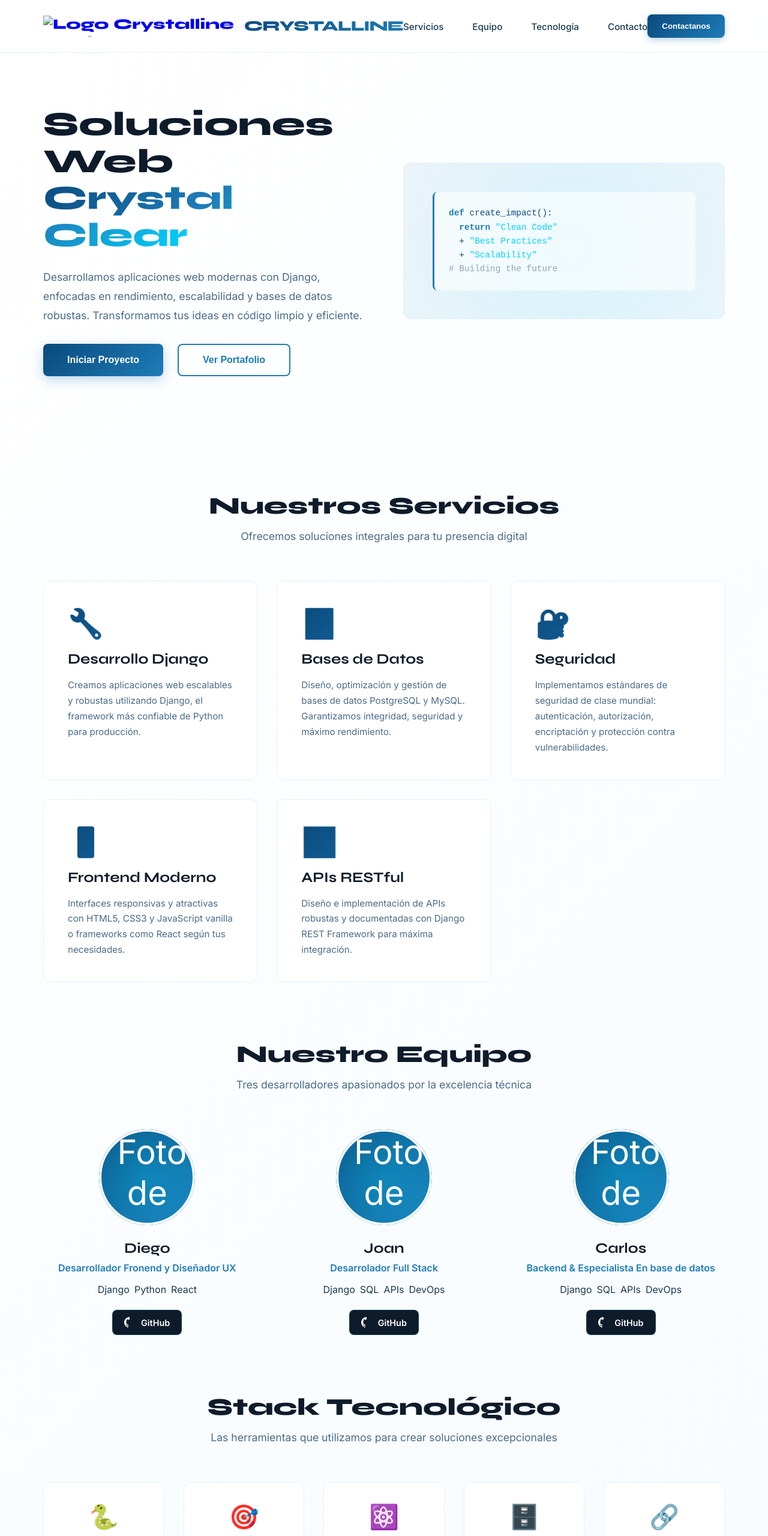
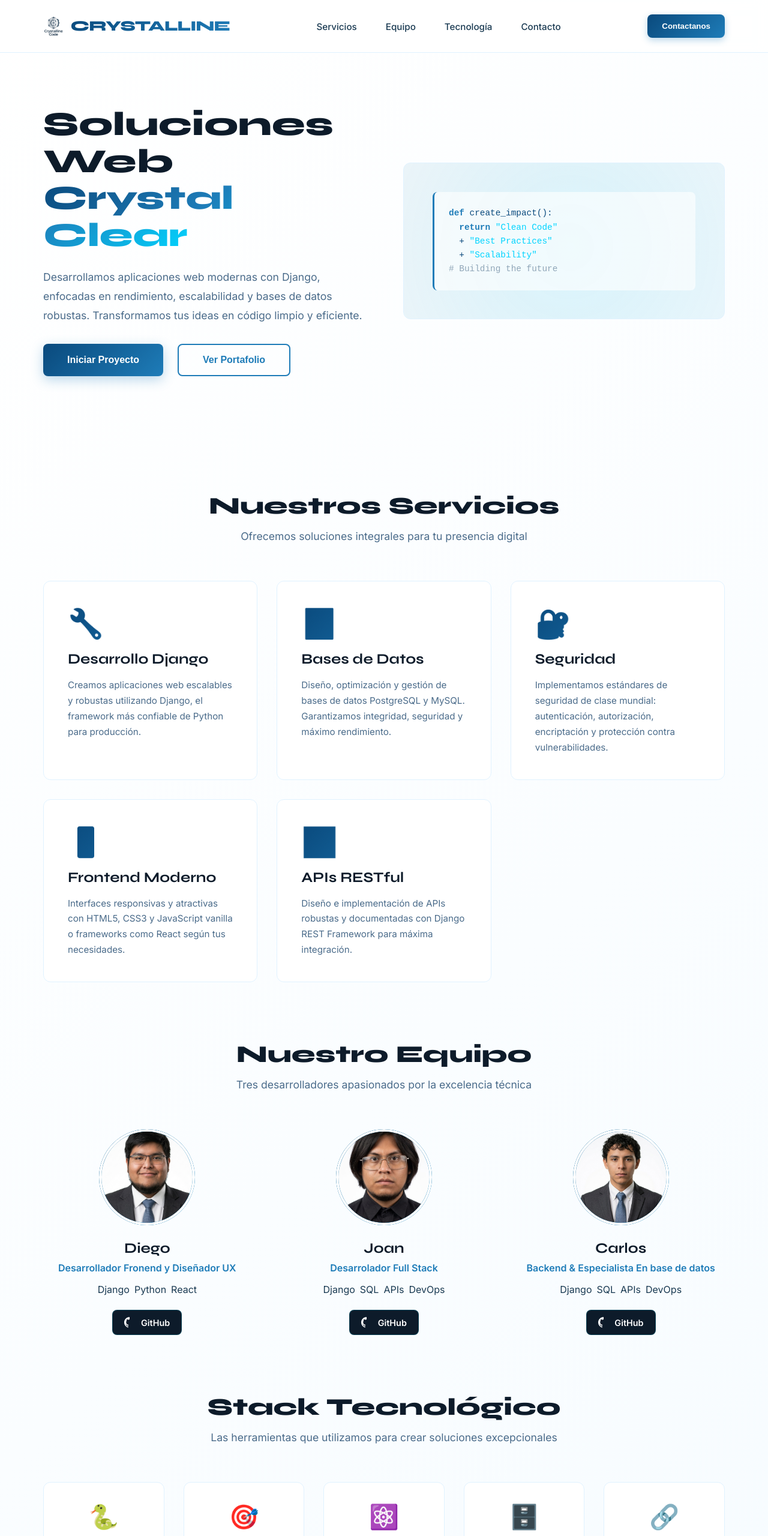
Before and after one commit to JoanUwU2006/Crystalline-code, a plain HTML site: page index.html in a window 1280 px wide. Shown: the top 2560 px of the page at 60% size. Drawn offline with Linux system fonts and the light colour scheme.

Commit message:
Correccion de imagenes 2

```diff
--- a/index.html
+++ b/index.html
@@ -743,7 +743,7 @@
     <header>
         <nav>
             <a href="#" class="logo">
-                <img src="Freelancer\img\logo.png" alt="Logo Crystalline Code" class="nav-logo-img">
+                <img src="img\logo.png" alt="Logo Crystalline Code" class="nav-logo-img">
                 <span>CRYSTALLINE</span>
             </a>
 
@@ -832,7 +832,7 @@
         <div class="team-grid">
             <div class="team-member">
                 <div class="member-avatar">
-                   <img src="Freelancer\img\diego.jpg.jpeg" alt="Foto de Joan" class="profile-pic">
+                   <img src="img\diego.jpg.jpeg" alt="Foto de Joan" class="profile-pic">
                 </div>
                 <h3>Diego</h3>
                 <p class="member-role">Desarrollador Fronend y Diseñador UX</p>
@@ -851,7 +851,7 @@
 
             <div class="team-member">
                 <div class="member-avatar">
-                   <img src="Freelancer\img\joan.jpeg" alt="Foto de Joan" class="profile-pic">
+                   <img src="img\joan.jpeg" alt="Foto de Joan" class="profile-pic">
                 </div>
                 <h3>Joan</h3>
                 <p class="member-role">Desarrolador Full Stack</p>
@@ -871,7 +871,7 @@
 
             <div class="team-member">
                 <div class="member-avatar">
-                    <img src="Freelancer\img\Carlos.jpg.jpeg" alt="Foto de Carlos" class="profile-pic">
+                    <img src="img\Carlos.jpg.jpeg" alt="Foto de Carlos" class="profile-pic">
                 </div>
                 <h3>Carlos</h3>
                 <p class="member-role">Backend & Especialista En base de datos</p>
@@ -929,12 +929,7 @@
                 <p>Arquitectura escalable para integración de servicios</p>
             </div>
 
-            <div class="tech-card">
-                <div class="tech-icon">🐳</div>
-                <h4>Docker</h4>
-                <p>Containerización para deployment consistente y seguro</p>
-            </div>
-        </div>
+
     </section>
 
     <!-- CTA SECTION -->
@@ -968,7 +963,6 @@
                 <ul>
                     <li><a href="mailto:info@crystallinecode.com">info@crystallinecode.com</a></li>
                     <li><a href="https://wa.me/527481059790?text=Hola,%20me%20interesa%20iniciar%20un%20proyecto%20con%20Crystalline%20Code" target="_blank" rel="noopener noreferrer">WhatsApp</a></li>
-                    <li><a href="#">Skype</a></li>
                 </ul>
             </div>
         </div>
```
